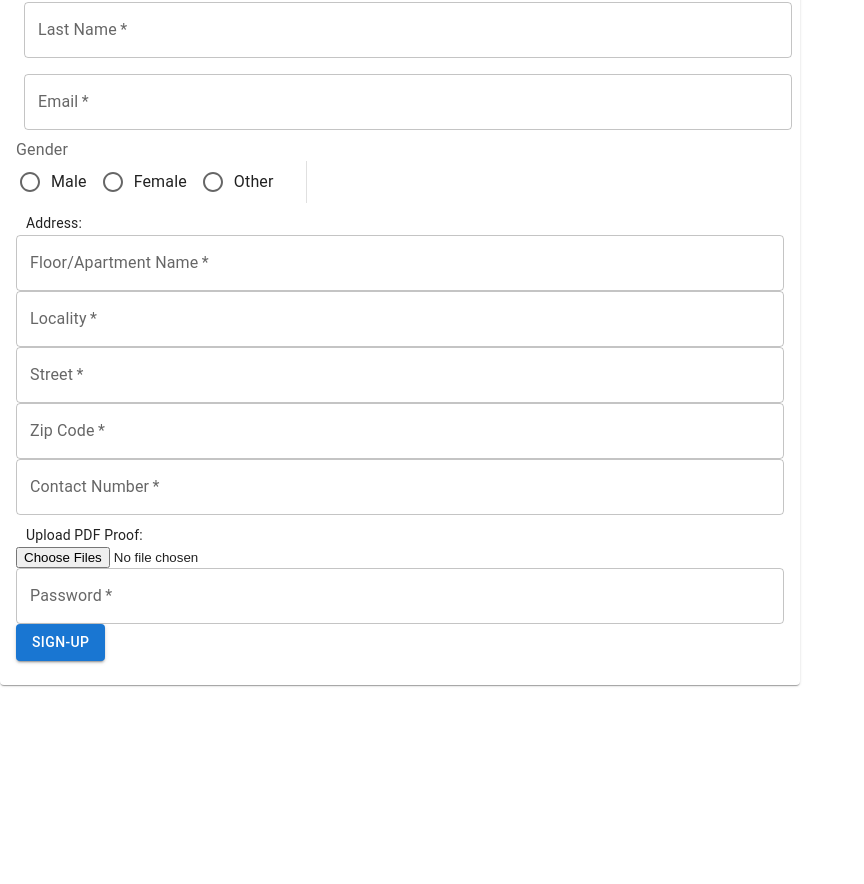
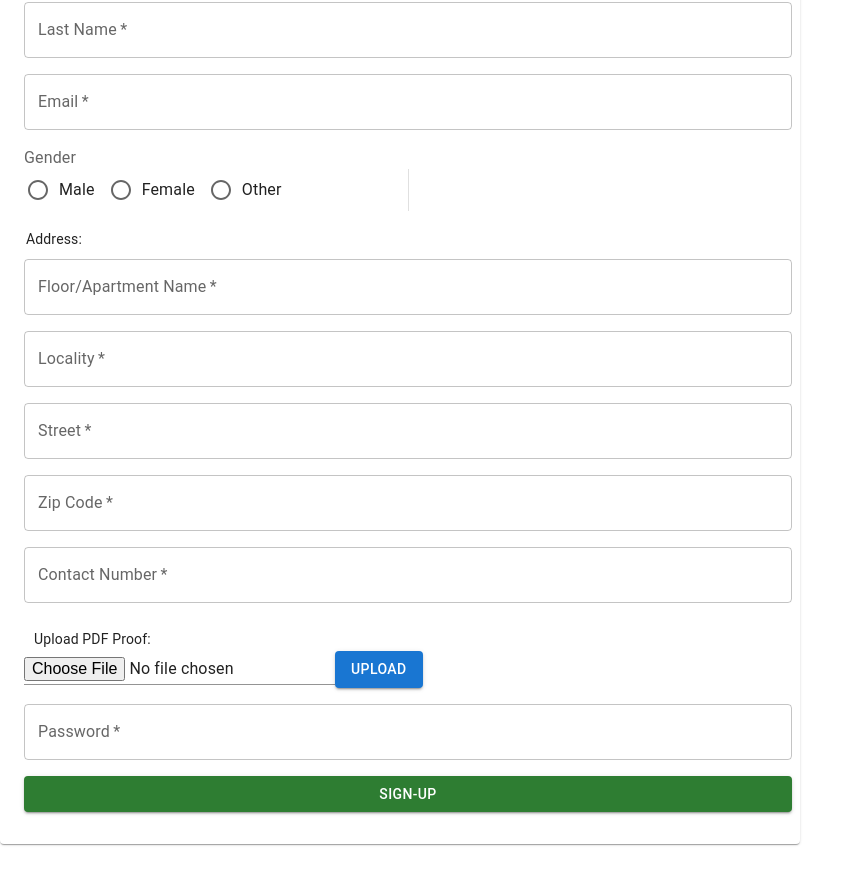
Before and after one commit to rohittendulkar/merry-meals-app, a React (Create React App) app in the folder client/: page /register in a window 1280 px wide. Shown: the part 690-1574 px from the top of the page, without its empty margins (0-864 px from the left). Built offline with nearby package versions, Linux system fonts and the light colour scheme.

Commit message:
Register updated

```diff
--- a/client/src/routes/Register.js
+++ b/client/src/routes/Register.js
@@ -17,6 +17,7 @@ import {
   CardContent,
   Box,
   FormControl,
+  Input,
 } from "@mui/material";
 import LocalizationProvider from "@mui/lab/LocalizationProvider";
 import AdapterDayjs from "@mui/lab/AdapterDayjs";
@@ -186,6 +187,7 @@ class Register extends Component {
                       required
                     />
                   </FormControl>
+                  <FormControl fullWidth sx={{ m: 1 }}>
                     <FormLabel
                       className={classes.textField}
                       style={{ display: "flex" }}
@@ -198,6 +200,7 @@ class Register extends Component {
                       divider={<Divider orientation="vertical" flexItem />}
                       spacing={2}
                     >
+                      <FormControl fullWidth sx={{ m: 1 }}>
                         <RadioGroup
                           row
                           name="gender"
@@ -221,18 +224,23 @@ class Register extends Component {
                             label="Other"
                           />
                         </RadioGroup>
-
+                      </FormControl>
+                      <FormControl fullWidth sx={{ m: 1 }}>
                         <LocalizationProvider dateAdapter={AdapterDayjs}>
                           <DatePicker
                             // inputFormat="YYYY/MM/DD"
                             name="birthDate"
                             label="Birth Date"
                             value={birthDate}
-                        onChange={this.handleInputChange}
+                            onChange={(newDate) => {
+                              this.setState({ birthDate: newDate });
+                            }}
                             renderInput={(params) => <TextField {...params} />}
                           />
                         </LocalizationProvider>
+                      </FormControl>
                     </Stack>
+                  </FormControl>
                   <Typography
                     variant="body2"
                     component="p"
@@ -240,7 +248,9 @@ class Register extends Component {
                   >
                     Address:
                   </Typography>
+
                   <div className={classes.address}>
+                    <FormControl fullWidth sx={{ m: 1 }}>
                       <TextField
                         id="address"
                         name="address"
@@ -251,6 +261,8 @@ class Register extends Component {
                         fullWidth
                         required
                       />
+                    </FormControl>
+                    <FormControl fullWidth sx={{ m: 1 }}>
                       <TextField
                         id="locality"
                         name="locality"
@@ -261,6 +273,8 @@ class Register extends Component {
                         fullWidth
                         required
                       />
+                    </FormControl>
+                    <FormControl fullWidth sx={{ m: 1 }}>
                       <TextField
                         id="street"
                         name="street"
@@ -271,6 +285,8 @@ class Register extends Component {
                         fullWidth
                         required
                       />
+                    </FormControl>
+                    <FormControl fullWidth sx={{ m: 1 }}>
                       <TextField
                         id="zipCode"
                         name="zip"
@@ -282,6 +298,8 @@ class Register extends Component {
                         fullWidth
                         required
                       />
+                    </FormControl>
+                    <FormControl fullWidth sx={{ m: 1 }}>
                       <TextField
                         id="phoneNo"
                         name="phoneNo"
@@ -293,7 +311,9 @@ class Register extends Component {
                         fullWidth
                         required
                       />
+                    </FormControl>
                   </div>
+                  <FormControl fullWidth sx={{ m: 1 }}>
                     <Typography
                       variant="body2"
                       component="p"
@@ -302,16 +322,19 @@ class Register extends Component {
                     >
                       Upload PDF Proof:
                     </Typography>
-                  <input
-                    accept="application/pdf"
-                    className={classes.uploadImages}
-                    style={{ display: "flex" }}
-                    id="raised-button-file"
+                    <label htmlFor="contained-button-file">
+                      <Input
+                        accept="image/*"
+                        id="contained-button-file"
                         multiple
                         type="file"
-                    onChange={this.handleInputChange}
                       />
-
+                      <Button variant="contained" component="span">
+                        Upload
+                      </Button>
+                    </label>
+                  </FormControl>
+                  <FormControl fullWidth sx={{ m: 1 }}>
                     <TextField
                       id="password"
                       name="password"
@@ -323,15 +346,17 @@ class Register extends Component {
                       fullWidth
                       required
                     />
-
+                  </FormControl>
+                  <FormControl fullWidth sx={{ m: 1 }}>
                     <Button
                       type="submit"
                       variant="contained"
-                    color="primary"
+                      color="success"
                       className={classes.button}
                     >
                       Sign-up
                     </Button>
+                  </FormControl>
                 </form>
               </Grid>
             </CardContent>
```
Lines whose indentation alone changed are shown as unchanged.
